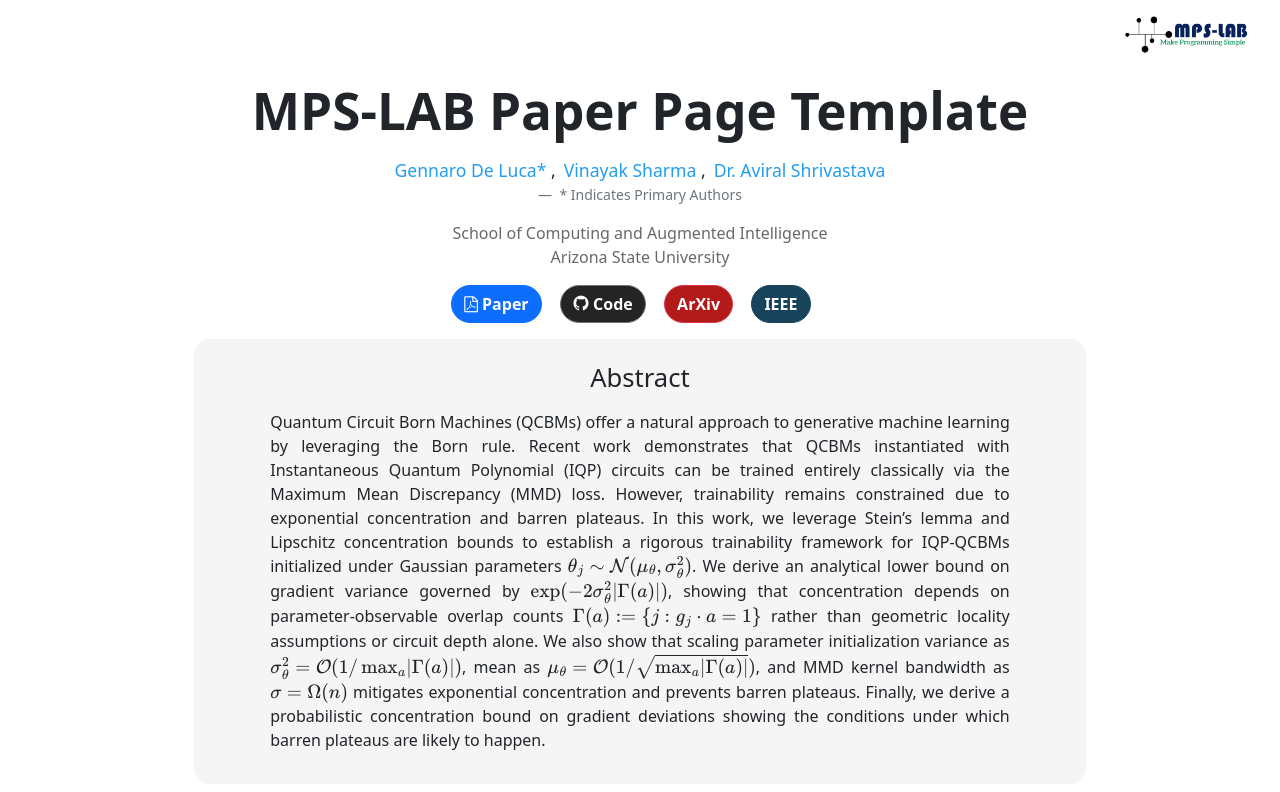
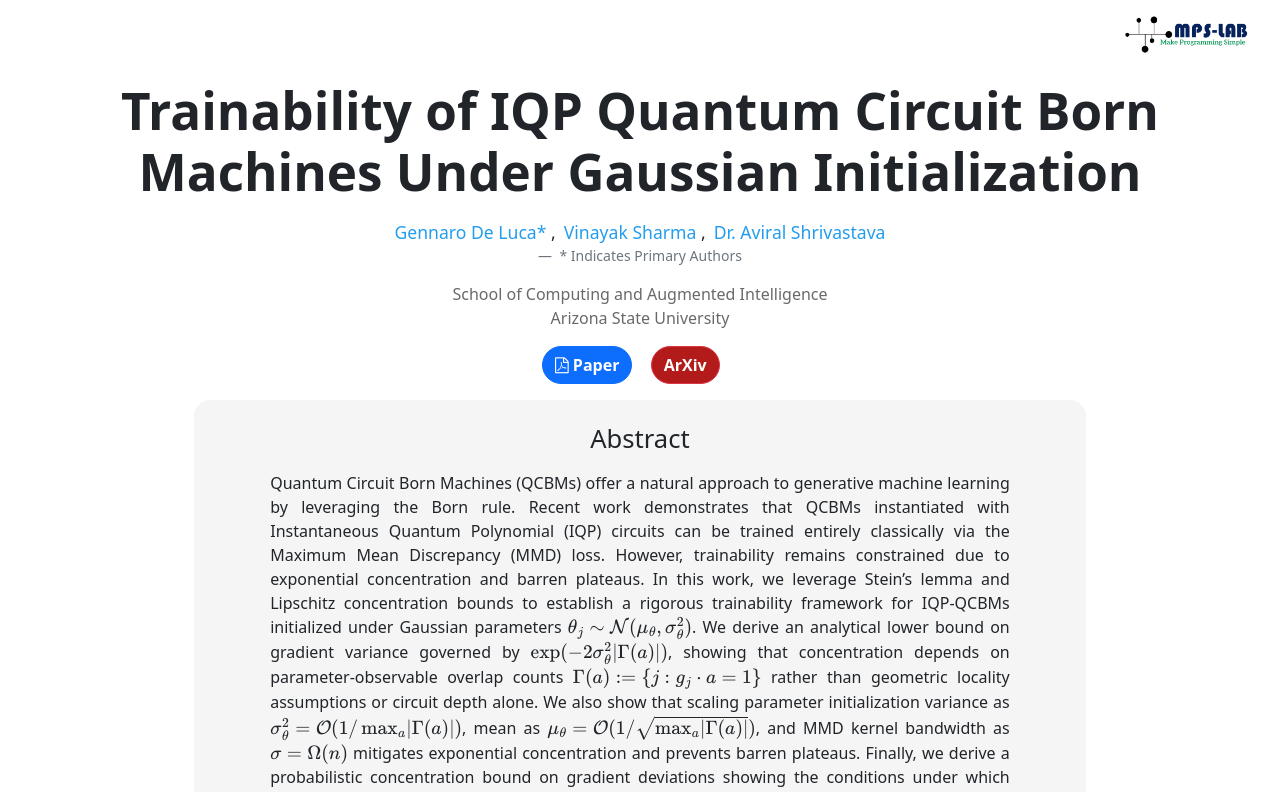
Before and after one commit to MPSLab-ASU/IQP-Trainability-Page, a Jekyll site: the page built from index.html, in a window 1280 px wide and 900 px high, cut to the strip 0-792 px from the top of the window. Built offline with Jekyll 4.4.1, drawn with Linux system fonts in a browser that asks for light colours; formulas are drawn with MathJax 3; a style sheet for code colours, icons or effects is not loaded; some of the changed lines change nothing that is shown.

Commit message:
updated config to match paper

```diff
--- a/_config.yml
+++ b/_config.yml
@@ -1,6 +1,6 @@
 ######################## Paper Information ########################################
 # Personal info
-paper_name: "MPS-LAB Paper Page Template"
+paper_name: "Trainability of IQP Quantum Circuit Born Machines Under Gaussian Initialization"
 
 organization: Arizona State University
 sub_organization: School of Computing and Augmented Intelligence
@@ -8,11 +8,11 @@ preprint : True # Set true if pre-print. False otherwise
 
 ######################## Paper Resources ########################################
 
-paper_pdf: https://dl.acm.org/doi/pdf/10.1145/3358198 # Main PDF Link here
+paper_pdf: https://arxiv.org/pdf/2606.10179 # Main PDF Link here
 # supplementary_pdf: Supplementary PDF here
-code: https://github.com/MPSLab-ASU/Project_Page_Template # GitHub link here
-arXiv : https://arxiv.org/abs/1512.01274 # ArXiV Publication Link Here
-IEEE: https://ieeexplore.ieee.org/document/9187262 # IEEE Publication Link Here
+# code: https://github.com/MPSLab-ASU/Project_Page_Template # GitHub link here
+arXiv : https://arxiv.org/abs/2606.10179 # ArXiV Publication Link Here
+# IEEE: https://ieeexplore.ieee.org/document/9187262 # IEEE Publication Link Here
 #ACM: ACM Publication Link Here
 # Additional icon links
 
```
